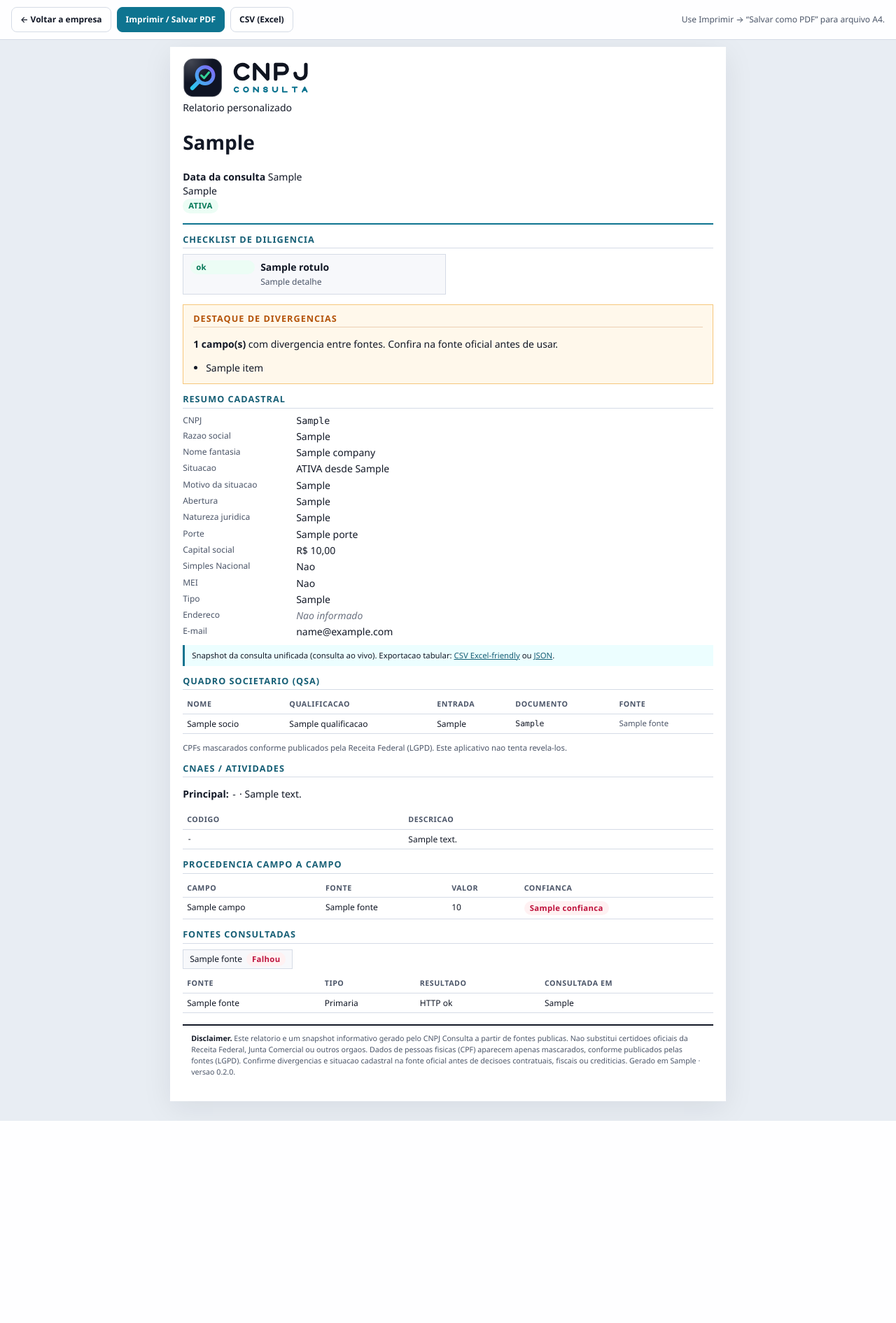
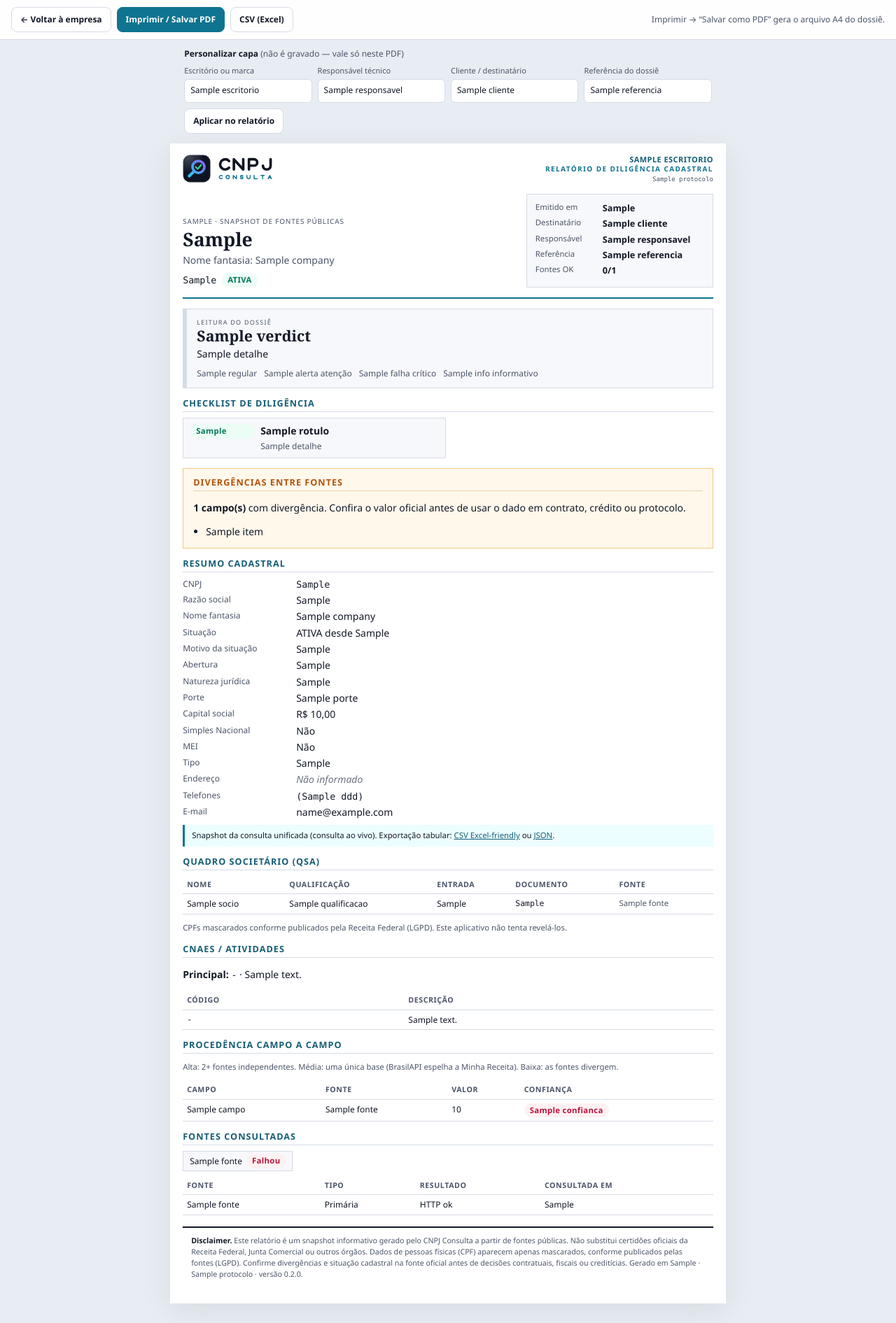
Before and after one commit to fredabsd-svg/cnpj-consulta, a FastAPI app: template app/web/templates/relatorio.html in a window 1280 px wide. Shown: the whole page at 70% size. Before the commit the page ends 1602 px from the top, so only its background shows below. Run offline with FastAPI, Linux system fonts and the light colour scheme; the template is opened without the code that fills it: most values are stand-ins (such as "Sample title", 1, 10 or a date in 2020).

Commit message:
feat: template do relatório de diligência com capa personalizável

```diff
--- a/app/web/templates/relatorio.html
+++ b/app/web/templates/relatorio.html
@@ -3,60 +3,106 @@
 <head>
   <meta charset="utf-8">
   <meta name="viewport" content="width=device-width, initial-scale=1">
-  <title>Relatorio — {{ company.cnpj_formatado }} — CNPJ Consulta</title>
+  <title>Relatório de diligência — {{ company.cnpj_formatado }} — CNPJ Consulta</title>
   <link rel="stylesheet" href="{{ static_url('css/relatorio.css') }}">
   <link rel="icon" href="/static/favicon.svg" type="image/svg+xml">
 </head>
 <body>
 {% macro v(x) -%}
-{%- if x is none or x == "" -%}<span class="nao-informado">Nao informado</span>{%- else -%}{{ x }}{%- endif -%}
+{%- if x is none or x == "" -%}<span class="nao-informado">Não informado</span>{%- else -%}{{ x }}{%- endif -%}
 {%- endmacro %}
 {% macro sim_nao(x) -%}
-{%- if x is none -%}<span class="nao-informado">Nao informado</span>{%- elif x -%}Sim{%- else -%}Nao{%- endif -%}
+{%- if x is none -%}<span class="nao-informado">Não informado</span>{%- elif x -%}Sim{%- else -%}Não{%- endif -%}
 {%- endmacro %}
 {% set c = company %}
+{% set ok_fontes = c.fontes | selectattr("status", "equalto", 200) | list %}
 
-<nav class="toolbar" aria-label="Acoes do relatorio">
-  <a class="btn" href="/empresa/{{ c.cnpj }}">&larr; Voltar a empresa</a>
+<nav class="toolbar" aria-label="Ações do relatório">
+  <a class="btn" href="/empresa/{{ c.cnpj }}">&larr; Voltar à empresa</a>
   <button type="button" class="btn btn-primary" id="btn-imprimir" data-print>Imprimir / Salvar PDF</button>
   <a class="btn" href="/api/companies/{{ c.cnpj }}/export.csv">CSV (Excel)</a>
-  <span class="hint">Use Imprimir → “Salvar como PDF” para arquivo A4.</span>
+  <span class="hint">Imprimir → “Salvar como PDF” gera o arquivo A4 do dossiê.</span>
 </nav>
+
+<form class="personalize no-print" method="get" action="/empresa/{{ c.cnpj }}/relatorio" aria-label="Personalizar capa do dossiê">
+  <p class="personalize-title">Personalizar capa <span>(não é gravado — vale só neste PDF)</span></p>
+  <div class="personalize-grid">
+    <label>Escritório ou marca
+      <input type="text" name="escritorio" maxlength="80" value="{{ escritorio }}" placeholder="Ex.: Silva &amp; Associados">
+    </label>
+    <label>Responsável técnico
+      <input type="text" name="responsavel" maxlength="80" value="{{ responsavel }}" placeholder="Ex.: Ana Silva, CRC 000">
+    </label>
+    <label>Cliente / destinatário
+      <input type="text" name="cliente" maxlength="80" value="{{ cliente }}" placeholder="Ex.: Comitê de crédito">
+    </label>
+    <label>Referência do dossiê
+      <input type="text" name="referencia" maxlength="80" value="{{ referencia }}" placeholder="Ex.: KYC-2026-041">
+    </label>
+  </div>
+  <button type="submit" class="btn">Aplicar no relatório</button>
+</form>
 
 <main class="report">
   <header class="cover">
-    <div class="cover-brand">
+    <div class="masthead">
       <img src="/static/brand/logo.svg" alt="CNPJ Consulta" width="180" height="56">
-      <div>
-        <div class="product">Relatorio personalizado</div>
-        <h1>{{ c.razao_social or "Empresa nao encontrada" }}</h1>
+      <div class="masthead-meta">
+        {% if escritorio %}<div class="office">{{ escritorio }}</div>{% endif %}
+        <div class="doc-type">Relatório de diligência cadastral</div>
+        <div class="protocolo">{{ protocolo }}</div>
       </div>
     </div>
-    <div class="cover-meta">
-      <strong>Data da consulta</strong>
-      {{ consulta_em }}
-      <div class="cover-cnpj">{{ c.cnpj_formatado }}</div>
-      {% if c.situacao_cadastral %}
-      <div class="cover-situacao">
-        <span class="badge {% if c.situacao_cadastral == 'ATIVA' %}badge-ativa{% else %}badge-outra{% endif %}">{{ c.situacao_cadastral }}</span>
+
+    <div class="identity">
+      <div class="identity-main">
+        <p class="kicker">{% if c.matriz_filial %}{{ c.matriz_filial | capitalize }} · {% endif %}Snapshot de fontes públicas</p>
+        <h1>{{ c.razao_social or "Empresa não encontrada" }}</h1>
+        {% if c.nome_fantasia and c.nome_fantasia != c.razao_social %}
+        <p class="fantasia">Nome fantasia: {{ c.nome_fantasia }}</p>
+        {% endif %}
+        <p class="identity-id">
+          <span class="mono">{{ c.cnpj_formatado }}</span>
+          {% if c.situacao_cadastral %}
+          <span class="badge {% if c.situacao_cadastral == 'ATIVA' %}badge-ativa{% else %}badge-outra{% endif %}">{{ c.situacao_cadastral }}</span>
+          {% endif %}
+        </p>
       </div>
-      {% endif %}
+      <dl class="identity-side">
+        <div><dt>Emitido em</dt><dd>{{ consulta_em }}</dd></div>
+        {% if cliente %}<div><dt>Destinatário</dt><dd>{{ cliente }}</dd></div>{% endif %}
+        {% if responsavel %}<div><dt>Responsável</dt><dd>{{ responsavel }}</dd></div>{% endif %}
+        {% if referencia %}<div><dt>Referência</dt><dd>{{ referencia }}</dd></div>{% endif %}
+        <div><dt>Fontes OK</dt><dd>{{ ok_fontes | length }}/{{ c.fontes | length }}</dd></div>
+      </dl>
     </div>
   </header>
 
   {% if not c.razao_social %}
-  <section class="section divergencias">
+  <section class="section verdict verdict-critico">
     <h2>Sem dados</h2>
-    <p>Nenhuma fonte retornou dados para este CNPJ. O documento permanece valido, mas pode ser inexistente, recente ou as fontes podem estar indisponiveis.</p>
+    <p>Nenhuma fonte retornou dados para este CNPJ. O documento permanece válido na forma, mas a inscrição pode ser inexistente, recente ou as fontes podem estar indisponíveis.</p>
   </section>
   {% else %}
 
+  <section class="section verdict verdict-{{ verdict.nivel }}" id="veredicto" aria-labelledby="veredicto-title">
+    <p class="verdict-kicker">Leitura do dossiê</p>
+    <h2 id="veredicto-title">{{ verdict.titulo }}</h2>
+    <p>{{ verdict.detalhe }}</p>
+    <p class="verdict-counts">
+      <span>{{ summary.ok }} regular</span>
+      <span>{{ summary.alerta }} atenção</span>
+      <span>{{ summary.falha }} crítico</span>
+      <span>{{ summary.info }} informativo</span>
+    </p>
+  </section>
+
   <section class="section" id="checklist">
-    <h2>Checklist de diligencia</h2>
+    <h2>Checklist de diligência</h2>
     <ul class="checklist">
       {% for item in diligence %}
-      <li>
-        <span class="badge badge-{{ item.status }}">{{ item.status }}</span>
+      <li class="check-{{ item.status }}">
+        <span class="badge badge-{{ item.status }}">{{ status_labels[item.status] }}</span>
         <div>
           <div class="rotulo">{{ item.rotulo }}</div>
           <div class="detalhe">{{ item.detalhe }}</div>
@@ -67,16 +113,16 @@
   </section>
 
   <section class="section {% if c.conflitos %}divergencias{% else %}divergencias limpo{% endif %}" id="divergencias">
-    <h2>Destaque de divergencias</h2>
+    <h2>Divergências entre fontes</h2>
     {% if c.conflitos %}
-    <p><strong>{{ c.conflitos | length }} campo(s)</strong> com divergencia entre fontes. Confira na fonte oficial antes de usar.</p>
+    <p><strong>{{ c.conflitos | length }} campo(s)</strong> com divergência. Confira o valor oficial antes de usar o dado em contrato, crédito ou protocolo.</p>
     <ul>
       {% for item in c.conflitos %}
       <li>{{ item | replace("minha_receita", "Minha Receita") | replace("receitaws", "ReceitaWS") | replace("brasilapi", "BrasilAPI") | replace("receita_local", "Receita (local)") | replace("cnpjws", "CNPJ.ws") }}</li>
       {% endfor %}
     </ul>
     {% else %}
-    <p>Nenhuma divergencia detectada entre as fontes consultadas neste snapshot.</p>
+    <p>Nenhuma divergência detectada entre as fontes consultadas neste snapshot.</p>
     {% endif %}
   </section>
 
@@ -84,18 +130,18 @@
     <h2>Resumo cadastral</h2>
     <dl class="kv">
       <dt>CNPJ</dt><dd class="mono">{{ c.cnpj_formatado }}</dd>
-      <dt>Razao social</dt><dd>{{ c.razao_social }}</dd>
+      <dt>Razão social</dt><dd>{{ c.razao_social }}</dd>
       <dt>Nome fantasia</dt><dd>{{ v(c.nome_fantasia) }}</dd>
-      <dt>Situacao</dt><dd>{{ c.situacao_cadastral or "—" }}{% if c.data_situacao_cadastral %} desde {{ c.data_situacao_cadastral | data_br }}{% endif %}</dd>
-      <dt>Motivo da situacao</dt><dd>{{ v(c.motivo_situacao) }}</dd>
+      <dt>Situação</dt><dd>{{ c.situacao_cadastral or "—" }}{% if c.data_situacao_cadastral %} desde {{ c.data_situacao_cadastral | data_br }}{% endif %}</dd>
+      <dt>Motivo da situação</dt><dd>{{ v(c.motivo_situacao) }}</dd>
       <dt>Abertura</dt><dd>{{ c.data_abertura | data_br }}</dd>
-      <dt>Natureza juridica</dt><dd>{{ v(c.natureza_juridica) }}</dd>
+      <dt>Natureza jurídica</dt><dd>{{ v(c.natureza_juridica) }}</dd>
       <dt>Porte</dt><dd>{{ v(c.porte) }}</dd>
       <dt>Capital social</dt><dd>{{ c.capital_social | brl }}</dd>
       <dt>Simples Nacional</dt><dd>{{ sim_nao(c.opcao_simples) }}</dd>
       <dt>MEI</dt><dd>{{ sim_nao(c.opcao_mei) }}</dd>
       <dt>Tipo</dt><dd>{{ v(c.matriz_filial) }}</dd>
-      <dt>Endereco</dt>
+      <dt>Endereço</dt>
       <dd>
         {% if c.endereco %}
         {% set e = c.endereco %}
@@ -104,24 +150,27 @@
         {% if e.cep %} · CEP <span class="mono">{{ e.cep | cep }}</span>{% endif %}
         {% else %}{{ v(none) }}{% endif %}
       </dd>
+      <dt>Telefones</dt>
+      <dd>{% for t in c.telefones %}<span class="mono">{{ t.ddd | telefone(t.numero) }}</span>{% if not loop.last %}<br>{% endif %}{% else %}{{ v(none) }}{% endfor %}</dd>
       <dt>E-mail</dt><dd>{{ v(c.email) }}</dd>
     </dl>
     <p class="snapshot-note">
       Snapshot da consulta unificada
       {% if c.origem_cache %}(cache local){% else %}(consulta ao vivo){% endif %}.
-      Exportacao tabular: <a href="/api/companies/{{ c.cnpj }}/export.csv">CSV Excel-friendly</a>
+      Exportação tabular:
+      <a href="/api/companies/{{ c.cnpj }}/export.csv">CSV Excel-friendly</a>
       ou <a href="/api/companies/{{ c.cnpj }}/export.json">JSON</a>.
     </p>
   </section>
 
   <section class="section" id="qsa">
-    <h2>Quadro societario (QSA)</h2>
+    <h2>Quadro societário (QSA)</h2>
     {% if c.socios %}
     <table>
       <thead>
         <tr>
           <th>Nome</th>
-          <th>Qualificacao</th>
+          <th>Qualificação</th>
           <th>Entrada</th>
           <th>Documento</th>
           <th>Fonte</th>
@@ -139,9 +188,9 @@
         {% endfor %}
       </tbody>
     </table>
-    <p class="small muted">CPFs mascarados conforme publicados pela Receita Federal (LGPD). Este aplicativo nao tenta revela-los.</p>
+    <p class="small muted">CPFs mascarados conforme publicados pela Receita Federal (LGPD). Este aplicativo não tenta revelá-los.</p>
     {% else %}
-    <p class="muted">Nenhum socio informado pelas fontes (comum em empresario individual e MEI).</p>
+    <p class="muted">Nenhum sócio informado pelas fontes (comum em empresário individual e MEI).</p>
     {% endif %}
   </section>
 
@@ -150,11 +199,11 @@
     {% if c.cnae_principal %}
     <p><strong>Principal:</strong> <span class="mono">{{ c.cnae_principal.codigo | cnae }}</span> · {{ v(c.cnae_principal.descricao) }}</p>
     {% else %}
-    <p class="muted">Atividade principal nao informada.</p>
+    <p class="muted">Atividade principal não informada.</p>
     {% endif %}
     {% if c.cnaes_secundarios %}
     <table>
-      <thead><tr><th>Codigo</th><th>Descricao</th></tr></thead>
+      <thead><tr><th>Código</th><th>Descrição</th></tr></thead>
       <tbody>
         {% for a in c.cnaes_secundarios %}
         <tr><td class="mono">{{ a.codigo | cnae }}</td><td>{{ v(a.descricao) }}</td></tr>
@@ -164,12 +213,13 @@
     {% endif %}
   </section>
 
-  <section class="section" id="procedencia">
-    <h2>Procedencia campo a campo</h2>
+  <section class="section appendix" id="procedencia">
+    <h2>Procedência campo a campo</h2>
+    <p class="small muted">Alta: 2+ fontes independentes. Média: uma única base (BrasilAPI espelha a Minha Receita). Baixa: as fontes divergem.</p>
     {% if c.campos_procedencia %}
     <table>
       <thead>
-        <tr><th>Campo</th><th>Fonte</th><th>Valor</th><th>Confianca</th></tr>
+        <tr><th>Campo</th><th>Fonte</th><th>Valor</th><th>Confiança</th></tr>
       </thead>
       <tbody>
         {% for p in c.campos_procedencia %}
@@ -183,7 +233,7 @@
       </tbody>
     </table>
     {% else %}
-    <p class="muted">Sem tabela de procedencia neste snapshot.</p>
+    <p class="muted">Sem tabela de procedência neste snapshot.</p>
     {% endif %}
   </section>
 
@@ -210,7 +260,7 @@
         {% for f in c.fontes %}
         <tr>
           <td>{{ f.fonte | fonte }}</td>
-          <td>{% if f.espelho_rfb %}Espelho RFB{% else %}Primaria{% endif %}</td>
+          <td>{% if f.espelho_rfb %}Espelho RFB{% else %}Primária{% endif %}</td>
           <td>{% if f.status == 200 %}OK{% else %}{{ f.erro or ("HTTP " ~ f.status) }}{% endif %}</td>
           <td>{{ f.data_consulta | data_br }}</td>
         </tr>
@@ -222,11 +272,11 @@
 
   <footer class="disclaimer">
     <strong>Disclaimer.</strong>
-    Este relatorio e um snapshot informativo gerado pelo CNPJ Consulta a partir de fontes publicas.
-    Nao substitui certidoes oficiais da Receita Federal, Junta Comercial ou outros orgaos.
-    Dados de pessoas fisicas (CPF) aparecem apenas mascarados, conforme publicados pelas fontes (LGPD).
-    Confirme divergencias e situacao cadastral na fonte oficial antes de decisoes contratuais, fiscais ou crediticias.
-    Gerado em {{ consulta_em }} · versao {{ version }}.
+    Este relatório é um snapshot informativo gerado pelo CNPJ Consulta a partir de fontes públicas.
+    Não substitui certidões oficiais da Receita Federal, Junta Comercial ou outros órgãos.
+    Dados de pessoas físicas (CPF) aparecem apenas mascarados, conforme publicados pelas fontes (LGPD).
+    Confirme divergências e situação cadastral na fonte oficial antes de decisões contratuais, fiscais ou creditícias.
+    Gerado em {{ consulta_em }} · {{ protocolo }} · versão {{ version }}.
   </footer>
 </main>
 <script src="{{ static_url('js/relatorio.js') }}" defer></script>
```
